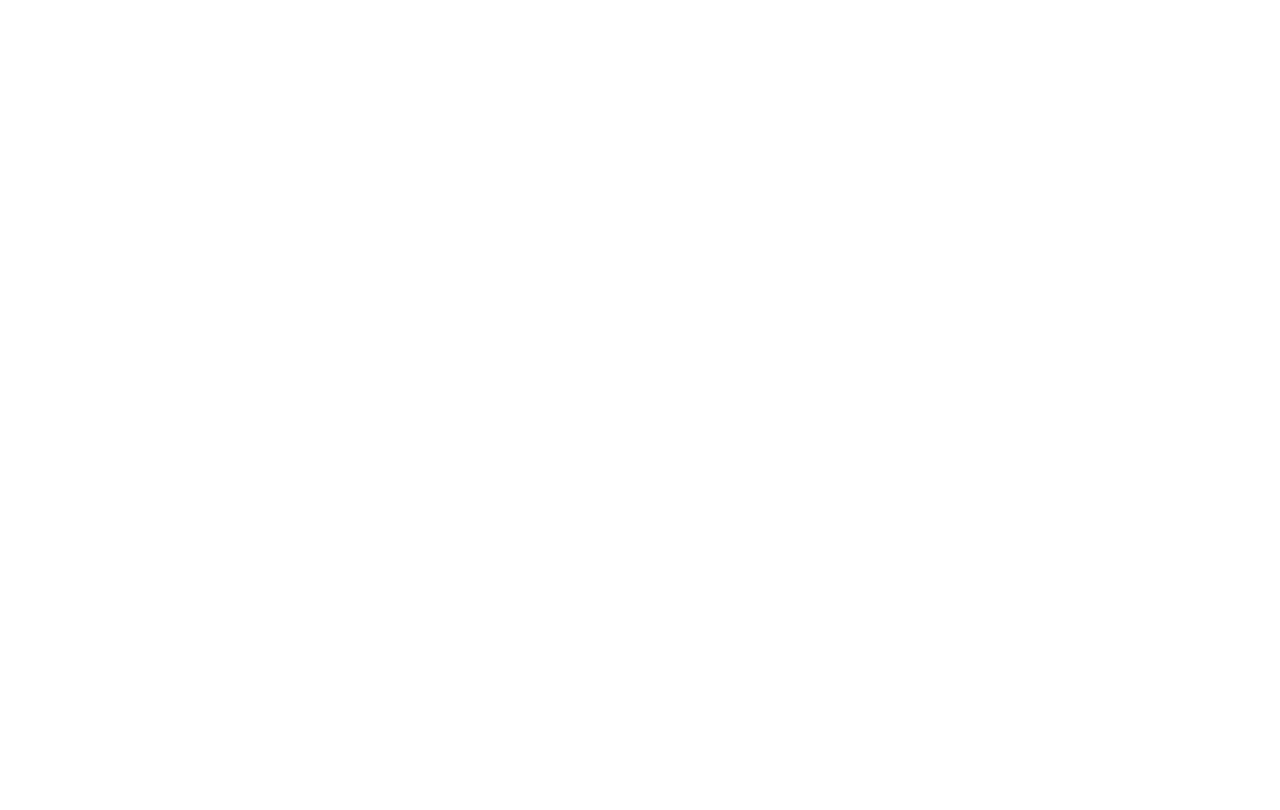
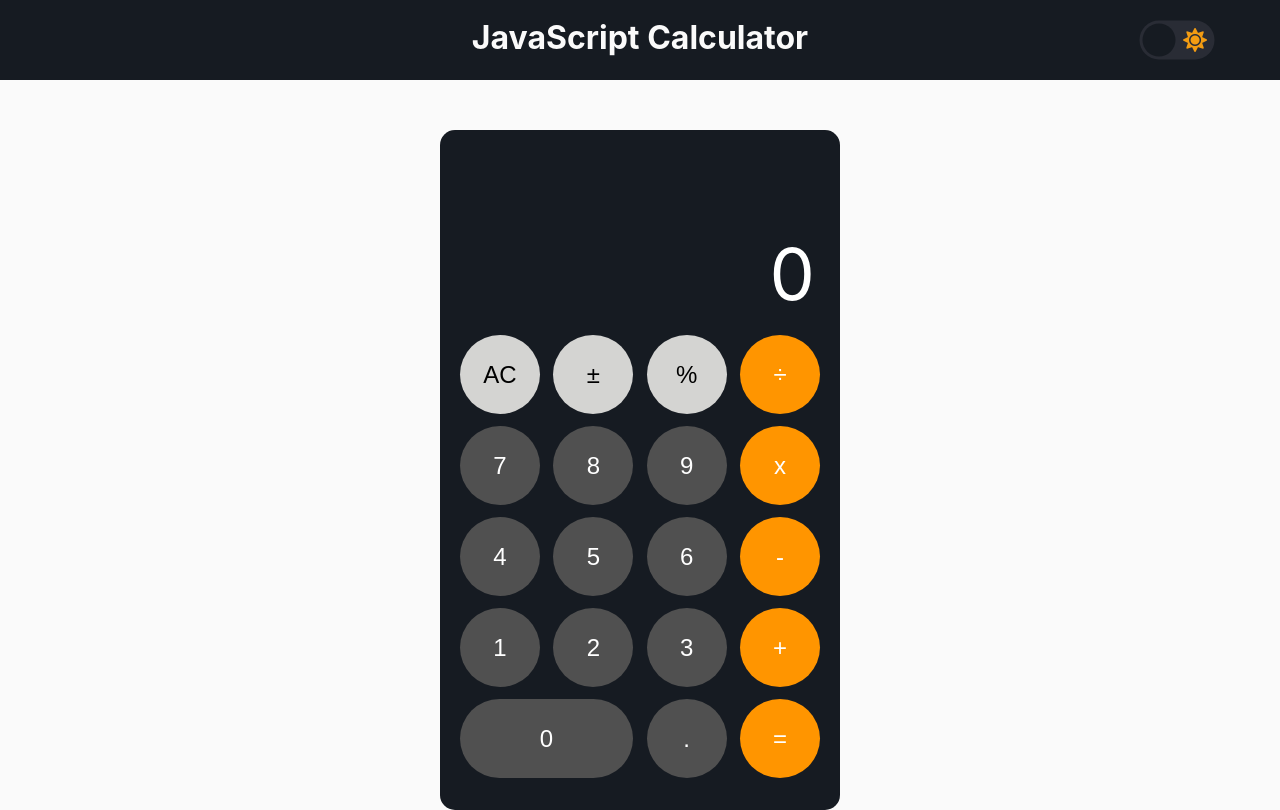
Before and after one commit to habarahonaa/js-calc-fem, a plain HTML site: page index.html in a window 1280 px wide. Drawn offline with Linux system fonts and the light colour scheme.

Commit message:
correcting issues with initial commit

```diff
--- a/app.js
+++ b/app.js
@@ -0,0 +1,88 @@
+// JS for the dark mode switch
+
+// Gets the current state of the checkbox, when its state changes, the bg-color is modified to the bg-dark value
+
+
+const checkSwitch = document.getElementById('switch');
+
+checkSwitch.addEventListener('change', () => {
+    document.body.classList.toggle('dark-mode')
+});
+
+//Calculator functionality
+
+let runningNumber = 0;
+let buffer = "0";
+let currentOperator = null;
+const calcScreen = document.querySelector('.calculator__display');
+
+function buttonClick(value) {
+    if (isNaN(parseInt(value))) {
+        handleOperator(value);
+    } else {
+        handleOperand(value);
+    }
+    reRender();
+}
+
+function handleOperator(value) {
+    switch (value) {
+        case 'AC':
+            buffer = "0";
+            runningNumber = 0;
+            currentOperator = null;
+            break;
+
+        case '=':
+            if (currentOperator === null) {
+                return;
+            }
+            flushOperation(parseInt(buffer));
+            currentOperator = null;
+            buffer = "" + runningNumber;
+            runningNumber = 0;
+            break;
+        default:
+            handleMath(value);
+            break;
+    }
+}
+
+function handleMath(value) {
+    const screenValue = parseInt(buffer);
+    if (runningNumber === 0) {
+        runningNumber = screenValue;
+    } else {
+        flushOperation(screenValue);
+    }
+    currentOperator = value;
+    buffer = "0";
+}
+
+function flushOperation(screenValue) {
+    if (currentOperator === "+") {
+        runningNumber += screenValue;
+    } else if (currentOperator === "-") {
+        runningNumber -= screenValue;
+    } else if (currentOperator === "x") {
+        runningNumber *= screenValue;
+    } else {
+        runningNumber /= screenValue;
+    }
+}
+
+function handleOperand(value) {
+    if(buffer === "0") {
+        buffer = value;
+    } else {
+        buffer += value;
+    }
+}
+
+function reRender() {
+    calcScreen.innerText = buffer;
+}
+
+document.querySelector('.calculator__keys').addEventListener("click", function (event) {
+    buttonClick(event.target.innerText);
+})
--- a/index.html
+++ b/index.html
@@ -5,8 +5,57 @@
     <meta http-equiv="X-UA-Compatible" content="IE=edge">
     <meta name="viewport" content="width=device-width, initial-scale=1.0">
     <title>JavaScript Calculator</title>
+    <link rel="stylesheet" href="./styles.css">
+    <link rel="stylesheet" href="https://cdnjs.cloudflare.com/ajax/libs/font-awesome/5.15.3/css/all.min.css" integrity="sha512-iBBXm8fW90+nuLcSKlbmrPcLa0OT92xO1BIsZ+ywDWZCvqsWgccV3gFoRBv0z+8dLJgyAHIhR35VZc2oM/gI1w==" crossorigin="anonymous" referrerpolicy="no-referrer" />
 </head>
 <body>
-
+    <div class="container">
+        <div class="header">
+            <h1 id="title" class="main">JavaScript Calculator</h1>
+            <div class="toggle">
+                <input type="checkbox" class="checkbox" id="switch"/>
+                <label class="label" for="switch">
+                    <i class="fas fa-moon"></i>
+                    <i class="fas fa-sun"></i>
+                    <div class="ball"></div>
+                </label>
+            </div>
+        </div>
+        <div class="calculator">
+            <div class="calculator__display">0</div>
+            <div class="calculator__keys">
+                <div class="calculator__row calculator--first">
+                    <button class="key--top-row" data-action="clear">AC</button>
+                    <button class="key--top-row" data-action="plusminus">&plusmn;</button>
+                    <button class="key--top-row" data-action="percentage">%</button>
+                    <button class="key--operator" data-action="divide">÷</button>
+                </div>
+                <div class="calculator__row">
+                    <button class="key--button">7</button>
+                    <button class="key--button">8</button>
+                    <button class="key--button">9</button>
+                    <button class="key--operator" data-action="multiply">x</button>
+                </div>
+                <div class="calculator__row">
+                    <button class="key--button">4</button>
+                    <button class="key--button">5</button>
+                    <button class="key--button">6</button>
+                    <button class="key--operator" data-action="subtract">-</button>
+                </div>
+                <div class="calculator__row">
+                    <button class="key--button">1</button>
+                    <button class="key--button">2</button>
+                    <button class="key--button">3</button>
+                    <button class="key--operator" data-action="add">+</button>
+                </div>
+                <div class="calculator__row">
+                    <button class="key--button key-double">0</button>
+                    <button class="key--button" data-action="decimal">.</button>
+                    <button class="key--operator" data-action="equal">=</button>
+                </div>
+            </div>
+        </div>
+    </div>
+    <script src="./app.js"></script>
 </body>
 </html>
--- a/styles.css
+++ b/styles.css
@@ -0,0 +1,158 @@
+/********************* Color reference variables****************/
+
+:root {
+    --bg-light: #fafafa;
+    --bg-dark: #292C35;
+    --bg-header : #161b22;
+    --calc-display: #1C1C1C;
+    --calc-operators: #FF9500;
+    --calc-first-row: #D4D4D2;
+    --calc-numbers: #505050;
+}
+
+*,
+:after,
+:before {
+    box-sizing: border-box;
+}
+
+body {
+    background-color: var(--bg-light);
+    margin: 0;
+    padding: 0;
+    font-family: -apple-system, BlinkMacSystemFont, 'Segoe UI', Roboto, Oxygen, Ubuntu, Cantarell, 'Open Sans', 'Helvetica Neue', sans-serif;
+}
+
+.dark-mode {
+    background-color: var(--bg-dark);
+}
+
+.header {
+    height: 5rem;
+    padding: 1rem;
+    position: relative;
+    background-color: var(--bg-header);
+    display: flex;
+    justify-content: flex-end;
+    margin-bottom: 50px;
+}
+
+.header > h1 {
+    display: inline-block;
+    float: none;
+    position: absolute;
+    left: 50%;
+    transform: translate(-50%, -50%);
+    color: var(--bg-light);
+}
+
+
+.header > .toggle {
+    display: inline-block;
+    margin-right: 5%;
+    align-self: center;
+}
+
+.checkbox {
+    opacity: 0;
+    position: absolute;
+}
+
+.label {
+    background-color: var(--bg-dark);
+    border-radius: 50px;
+    cursor: pointer;
+    display: flex;
+    align-items: center;
+    justify-content: space-between;
+    padding: 5px;
+    position: relative;
+    height: 26px;
+    width: 50px;
+    transform: scale(1.5);
+}
+
+.label .ball {
+    background-color: var(--bg-header);
+    border-radius: 50%;
+    position: absolute;
+    top: 2px;
+    left: 2px;
+    height: 22px;
+    width: 22px;
+    transform: translateX(0px);
+    transition: transform 0.2s linear;
+}
+
+.checkbox:checked + .label .ball {
+    transform: translateX(24px);
+}
+
+.fa-moon {
+    color: #f1c40f;
+}
+
+.fa-sun {
+    color: #f39c12;
+}
+
+.calculator {
+    background-color: var(--bg-header);
+    border-radius: 15px;
+    color: white;
+    display: flex;
+    flex-direction: column;
+    margin: 0 auto;
+    overflow: hidden;
+    padding: 20px;
+    width: 400px;
+}
+
+.calculator__display {
+    font-size: 72px;
+    height: 100px;
+    margin-bottom: 85px;
+    padding-top: 80px;
+    padding-right: 5px;
+    text-align: end;
+}
+
+.calculator__keys button{
+    border: none;
+    border-radius: 50%;
+    color: white;
+    font-size: 24px;
+    height: 79px;
+    padding: 15px;
+    width: 80px;
+}
+
+
+.calculator__row {
+    margin-bottom: 12px;
+    display: flex;
+    flex-direction: row;
+    justify-content: space-between;
+}
+
+.key--operator {
+    background-color: var(--calc-operators);
+}
+
+.key--top-row {
+    background-color: var(--calc-first-row);
+    color: black !important;
+}
+
+.key--button {
+    background-color: var(--calc-numbers);
+}
+
+.key--button:active {
+    opacity: 0.4;
+}
+
+.key-double {
+    border-radius: 250px !important;
+    width: 173px !important;
+}
```
